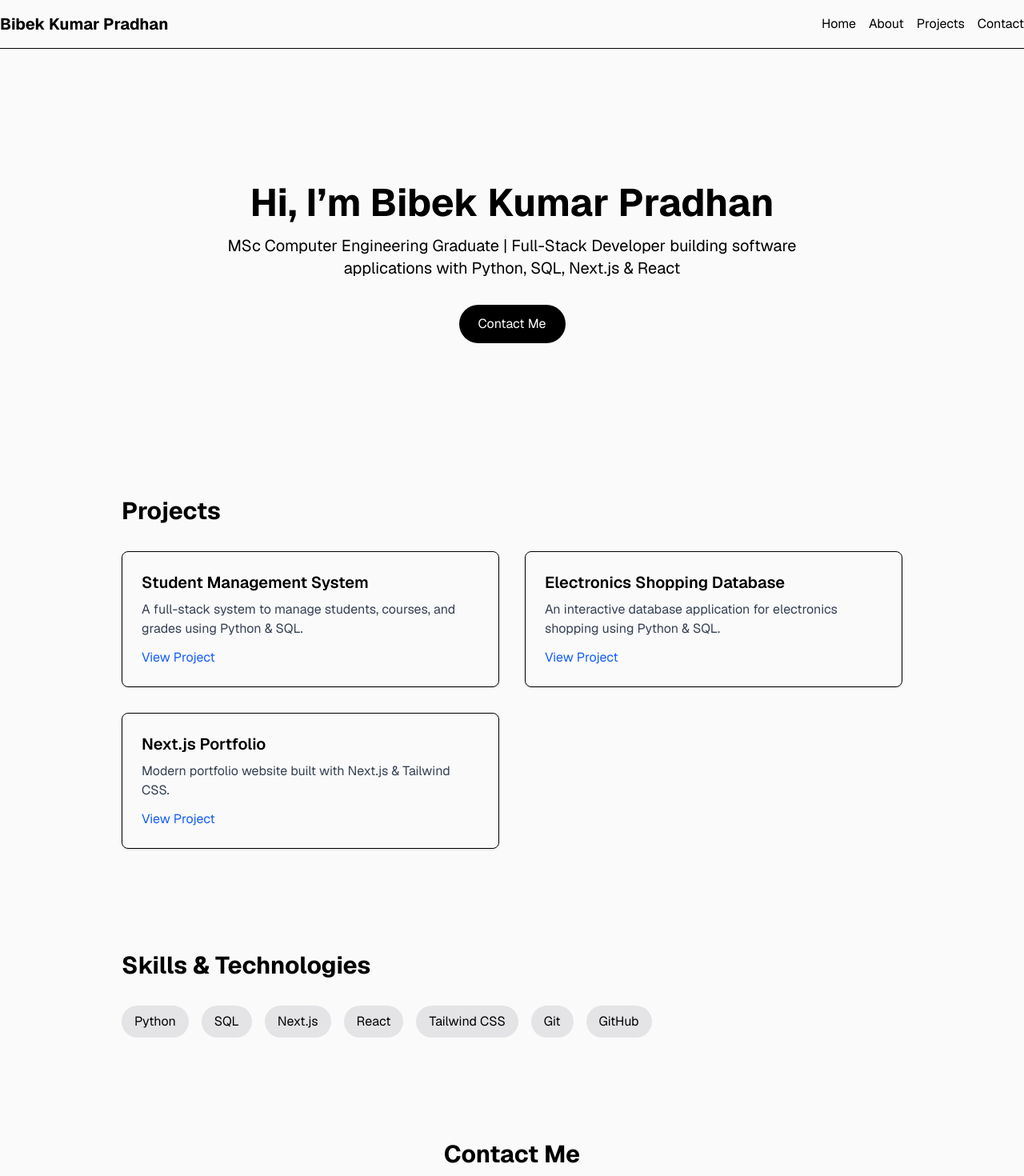
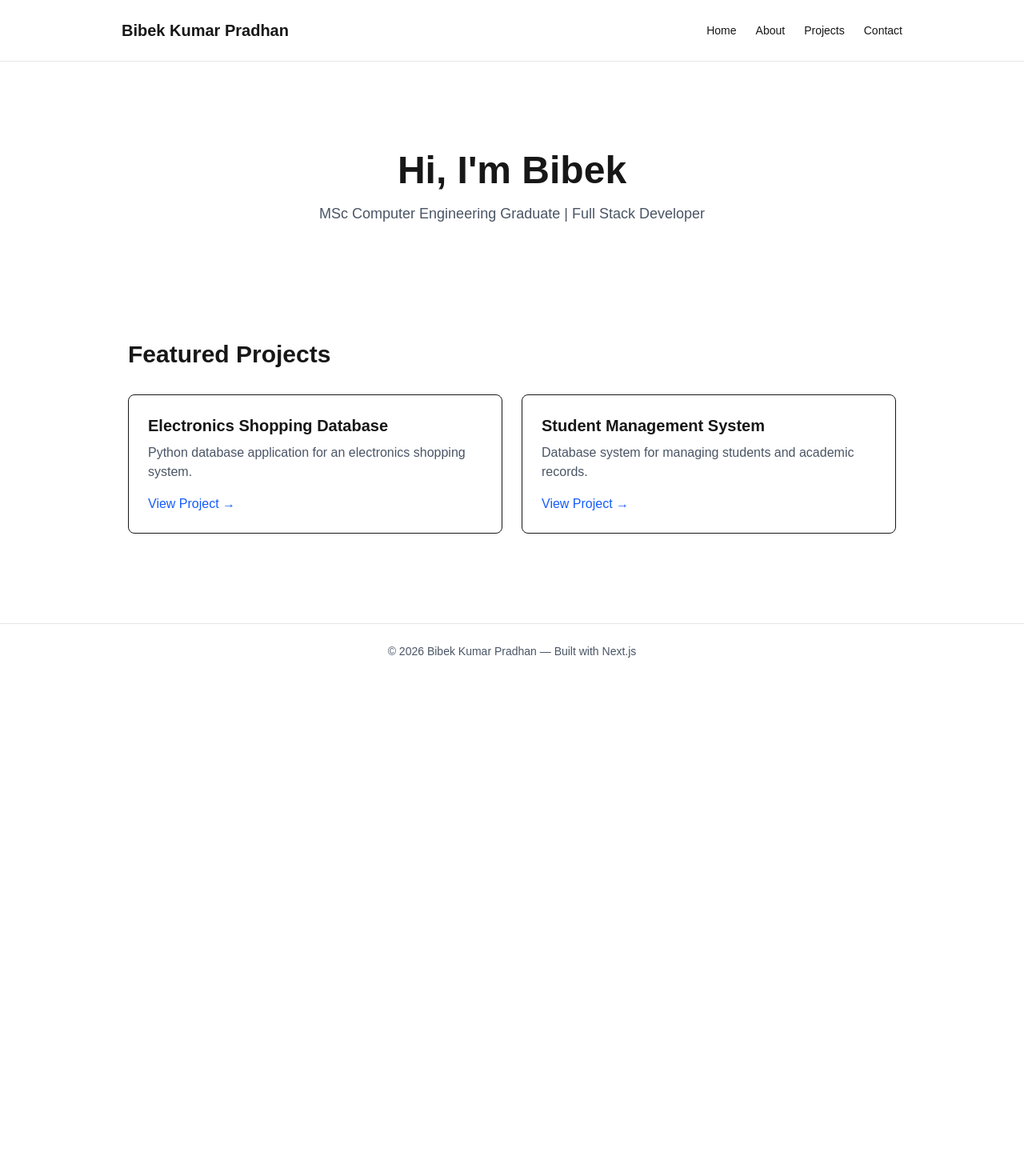
Before and after one commit to bibekkumarpradhan/bibek-portfolio, a Next.js app: page / in a window 1280 px wide. Shown: the top 1470 px of the page at 80% size. After the commit the page ends 848 px from the top, so only its background shows below. Built offline with nearby package versions, Linux system fonts and the light colour scheme.

Commit message:
professional portfolio structure

```diff
--- a/app/components/Footer.js
+++ /dev/null
@@ -1,7 +0,0 @@
-export default function Footer() {
-  return (
-    <footer className="border-t py-6 text-center text-gray-600 mt-20">
-      &copy; 2026 Bibek Kumar Pradhan
-    </footer>
-  );
-}
--- /dev/null
+++ b/app/components/Footer.tsx
@@ -0,0 +1,9 @@
+export default function Footer() {
+  return (
+    <footer className="border-t border-zinc-200 dark:border-zinc-800 mt-20">
+      <div className="max-w-5xl mx-auto p-6 text-center text-sm text-gray-600">
+        © 2026 Bibek Kumar Pradhan — Built with Next.js
+      </div>
+    </footer>
+  );
+}
--- a/app/components/Header.js
+++ /dev/null
@@ -1,13 +0,0 @@
-export default function Header() {
-  return (
-    <header className="flex justify-between items-center py-4 border-b mb-10">
-      <h1 className="text-xl font-bold">Bibek Kumar Pradhan</h1>
-      <nav className="space-x-4">
-        <a href="/" className="hover:text-blue-600">Home</a>
-        <a href="/about" className="hover:text-blue-600">About</a>
-        <a href="/projects" className="hover:text-blue-600">Projects</a>
-        <a href="/contact" className="hover:text-blue-600">Contact</a>
-      </nav>
-    </header>
-  );
-}
--- /dev/null
+++ b/app/components/Header.tsx
@@ -0,0 +1,20 @@
+import Link from "next/link";
+
+export default function Header() {
+  return (
+    <header className="border-b border-zinc-200 dark:border-zinc-800">
+      <div className="max-w-5xl mx-auto flex justify-between items-center p-6">
+        <Link href="/" className="text-xl font-bold">
+          Bibek Kumar Pradhan
+        </Link>
+
+        <nav className="flex gap-6 text-sm">
+          <Link href="/">Home</Link>
+          <Link href="/about">About</Link>
+          <Link href="/projects">Projects</Link>
+          <Link href="/contact">Contact</Link>
+        </nav>
+      </div>
+    </header>
+  );
+}
--- a/app/components/ProjectCard.js
+++ /dev/null
@@ -1,16 +0,0 @@
-export default function ProjectCard({ title, description, link }) {
-  return (
-    <div className="border p-6 rounded-lg shadow hover:shadow-lg transition duration-300">
-      <h3 className="text-xl font-semibold mb-2">{title}</h3>
-      <p className="text-gray-700 mb-3">{description}</p>
-      <a
-        href={link}
-        target="_blank"
-        rel="noopener noreferrer"
-        className="text-blue-600 hover:underline"
-      >
-        View Project
-      </a>
-    </div>
-  );
-}
--- /dev/null
+++ b/app/components/ProjectCard.tsx
@@ -0,0 +1,25 @@
+import Link from "next/link";
+
+interface Props {
+  title: string;
+  description: string;
+  link: string;
+}
+
+export default function ProjectCard({ title, description, link }: Props) {
+  return (
+    <div className="border rounded-lg p-6 hover:shadow-lg transition">
+      <h3 className="text-xl font-semibold mb-2">{title}</h3>
+
+      <p className="text-gray-600 mb-4">{description}</p>
+
+      <Link
+        href={link}
+        target="_blank"
+        className="text-blue-600 hover:underline"
+      >
+        View Project →
+      </Link>
+    </div>
+  );
+}
--- a/app/page.tsx
+++ b/app/page.tsx
@@ -1,72 +1,49 @@
-import Link from "next/link";
-import ProjectCard from "./components/ProjectCard";
 import Header from "./components/Header";
 import Footer from "./components/Footer";
+import ProjectCard from "./components/ProjectCard";
 
 export default function Home() {
   return (
-    <div className="bg-zinc-50 dark:bg-black text-black dark:text-white font-sans min-h-screen">
-      {/* Header */}
+    <>
       <Header />
 
-      {/* Hero Section */}
-      <section className="text-center py-32 px-6 max-w-3xl mx-auto">
-        <h1 className="text-4xl sm:text-5xl font-bold mb-4">Hi, I’m Bibek Kumar Pradhan</h1>
-        <p className="text-lg sm:text-xl mb-8">
-          MSc Computer Engineering Graduate | Full-Stack Developer building software applications with Python, SQL, Next.js & React
+      <main className="max-w-5xl mx-auto p-8">
+
+        {/* HERO */}
+        <section className="text-center py-20">
+          <h1 className="text-5xl font-bold mb-4">
+            Hi, I'm Bibek
+          </h1>
+
+          <p className="text-lg text-gray-600">
+            MSc Computer Engineering Graduate | Full Stack Developer
           </p>
-        <Link
-          href="mailto:bibek.pradhan.dev@gmail.com"
-          className="inline-block bg-black text-white px-6 py-3 rounded-full hover:bg-zinc-800 transition"
-        >
-          Contact Me
-        </Link>
         </section>
 
-      {/* Projects Section */}
-      <section className="max-w-5xl mx-auto py-16 px-6">
-        <h2 className="text-3xl font-bold mb-8">Projects</h2>
-        <div className="grid sm:grid-cols-2 gap-8">
+        {/* PROJECTS */}
+        <section className="mt-16">
+          <h2 className="text-3xl font-bold mb-8">
+            Featured Projects
+          </h2>
+
+          <div className="grid md:grid-cols-2 gap-6">
+            <ProjectCard
+              title="Electronics Shopping Database"
+              description="Python database application for an electronics shopping system."
+              link="https://github.com/bibekkumarpradhan"
+            />
+
             <ProjectCard
               title="Student Management System"
-            description="A full-stack system to manage students, courses, and grades using Python & SQL."
-            link="https://github.com/bibekkumarpradhan/student-management"
-          />
-          <ProjectCard
-            title="Electronics Shopping Database"
-            description="An interactive database application for electronics shopping using Python & SQL."
-            link="https://github.com/bibekkumarpradhan/electronics-shopping"
-          />
-          <ProjectCard
-            title="Next.js Portfolio"
-            description="Modern portfolio website built with Next.js & Tailwind CSS."
-            link="https://github.com/bibekkumarpradhan/bibek-portfolio"
+              description="Database system for managing students and academic records."
+              link="https://github.com/bibekkumarpradhan"
             />
           </div>
         </section>
 
-      {/* Skills / Tech Stack */}
-      <section className="max-w-5xl mx-auto py-16 px-6">
-        <h2 className="text-3xl font-bold mb-8">Skills & Technologies</h2>
-        <div className="flex flex-wrap gap-4">
-          {["Python", "SQL", "Next.js", "React", "Tailwind CSS", "Git", "GitHub"].map((skill) => (
-            <span key={skill} className="px-4 py-2 bg-zinc-200 dark:bg-zinc-800 rounded-full">
-              {skill}
-            </span>
-          ))}
-        </div>
-      </section>
+      </main>
 
-      {/* Contact Section */}
-      <section className="max-w-5xl mx-auto py-16 px-6 text-center">
-        <h2 className="text-3xl font-bold mb-4">Contact Me</h2>
-        <p className="mb-2">Email: <Link href="mailto:bibek.pradhan.dev@gmail.com" className="text-blue-600 hover:underline">bibek.pradhan.dev@gmail.com</Link></p>
-        <p className="mb-2">GitHub: <Link href="https://github.com/bibekkumarpradhan" target="_blank" className="text-blue-600 hover:underline">github.com/bibekkumarpradhan</Link></p>
-        <p>LinkedIn: <Link href="https://www.linkedin.com/in/bibekkumarpradhan" target="_blank" className="text-blue-600 hover:underline">linkedin.com/in/bibekkumarpradhan</Link></p>
-      </section>
-
-      {/* Footer */}
       <Footer />
-    </div>
+    </>
   );
 }
```
Lines whose indentation alone changed are shown as unchanged.
